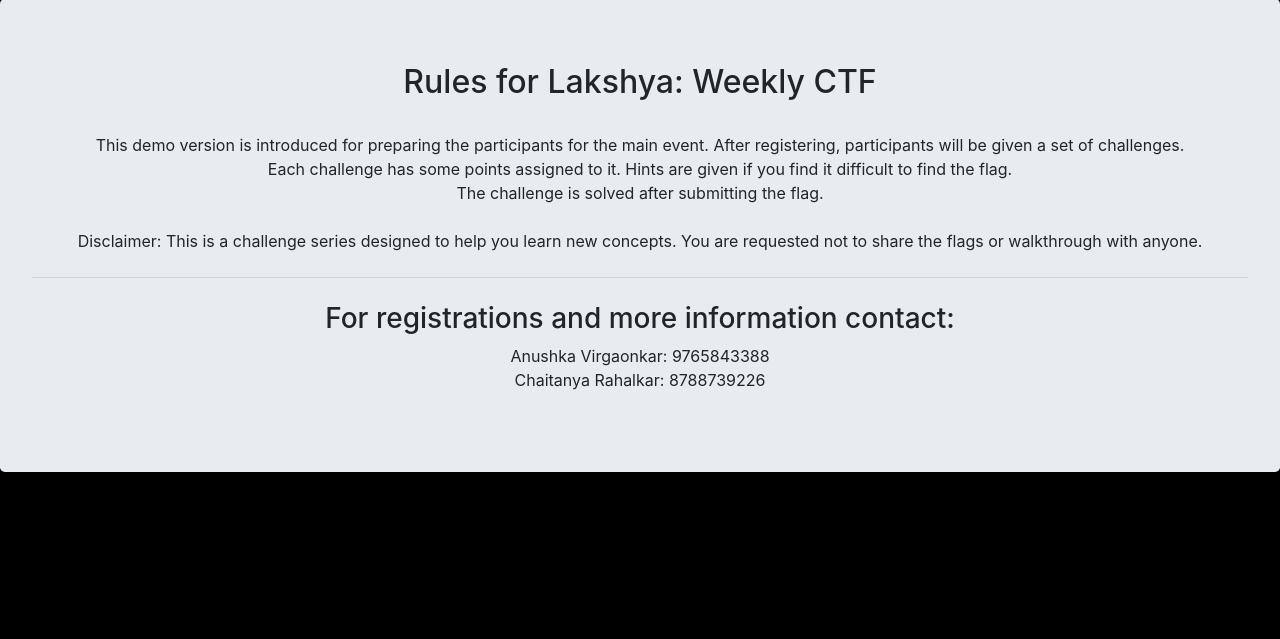
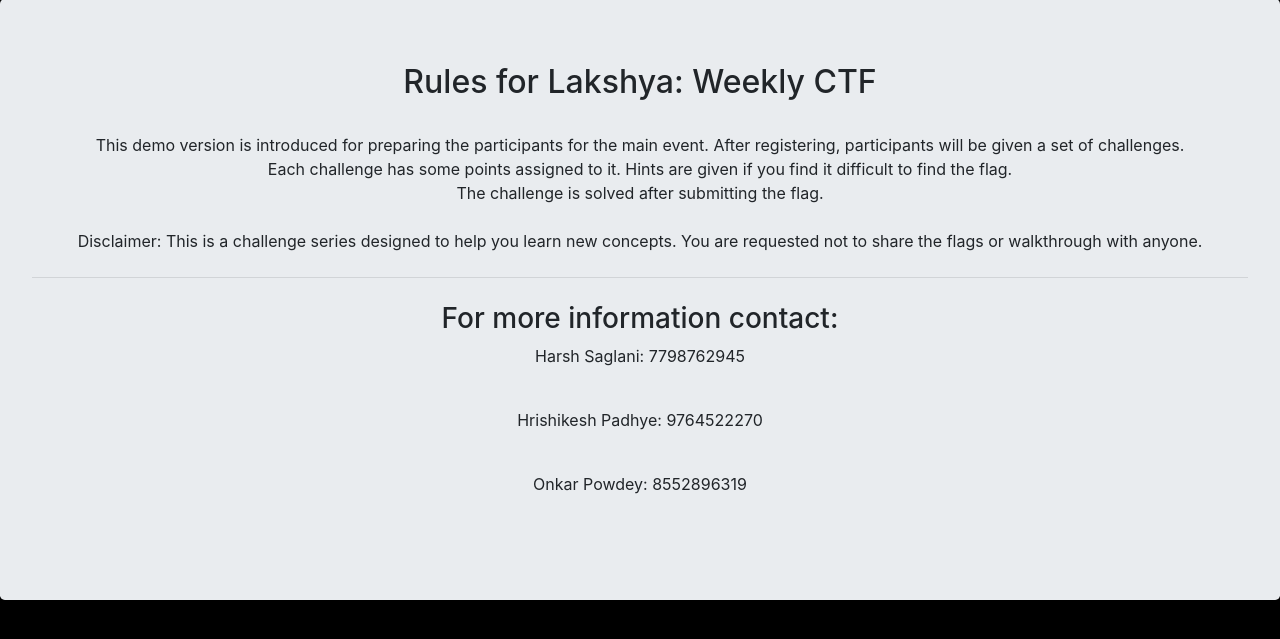
Before and after one commit to Lakshya-CTF/weekly-ctf-challenges-website, a Django app: page /rules/ in a window 1280 px wide. Shown: the part 57-696 px from the top of the page. Run offline with Django 3.2, Linux system fonts and the light colour scheme; some libraries are stand-ins or nearby versions.

Commit message:
increase padding. add contact info

```diff
--- a/app/templates/app/aboutus.html
+++ b/app/templates/app/aboutus.html
@@ -76,7 +76,9 @@
     </p>
     <hr class="my-4">
     <h3> For more information contact:</h3>
-    <p></p>
+    <p>Harsh Saglani: 7798762945</p><br>
+    <p>Hrishikesh Padhye: 9764522270</p><br>
+    <p>Onkar Podey: 8552896319</p><br>
   </div>
 </div>
 </body>
--- a/app/templates/app/challenges.html
+++ b/app/templates/app/challenges.html
@@ -228,8 +228,10 @@
 
   </div>
   <hr class="my-4">
-  <h3> For registrations and more information contact:</h3>
-  <p>Anushka Virgaonkar: 9765843388<br>Chaitanya Rahalkar: 8788739226</p>
+  <h3> For more information contact:</h3>
+  <p>Harsh Saglani: 7798762945</p><br>
+  <p>Hrishikesh Padhye: 9764522270</p><br>
+  <p>Onkar Podey: 8552896319</p><br>
 </div>
 </body>
 </html>
--- a/app/templates/app/leaderboard.html
+++ b/app/templates/app/leaderboard.html
@@ -73,8 +73,10 @@
 </table>
 
   <hr class="my-4">
-  <h3> For registrations and more information contact:</h3>
-  <p>Anushka Virgaonkar: 9765843388<br>Chaitanya Rahalkar: 8788739226</p>
+  <h3> For more information contact:</h3>
+  <p>Harsh Saglani: 7798762945</p><br>
+  <p>Hrishikesh Padhye: 9764522270</p><br>
+  <p>Onkar Podey: 8552896319</p><br>
 </div>
 
 </body>
--- a/app/templates/app/rules.html
+++ b/app/templates/app/rules.html
@@ -57,8 +57,10 @@
        The challenge is solved after submitting the flag.<br><br>Disclaimer: This is a challenge series designed to help you learn new concepts. You are requested not to share the flags or walkthrough with anyone.</p>
 
 <hr class="my-4">
-  <h3> For registrations and more information contact:</h3>
-  <p>Anushka Virgaonkar: 9765843388<br>Chaitanya Rahalkar: 8788739226</p>
+<h3> For more information contact:</h3>
+<p>Harsh Saglani: 7798762945</p><br>
+<p>Hrishikesh Padhye: 9764522270</p><br>
+<p>Onkar Powdey: 8552896319</p><br>
 </div>
 </body>
 </html>
```
Also changed, not shown: app/templates/app/index.html (+5 -2 lines).
